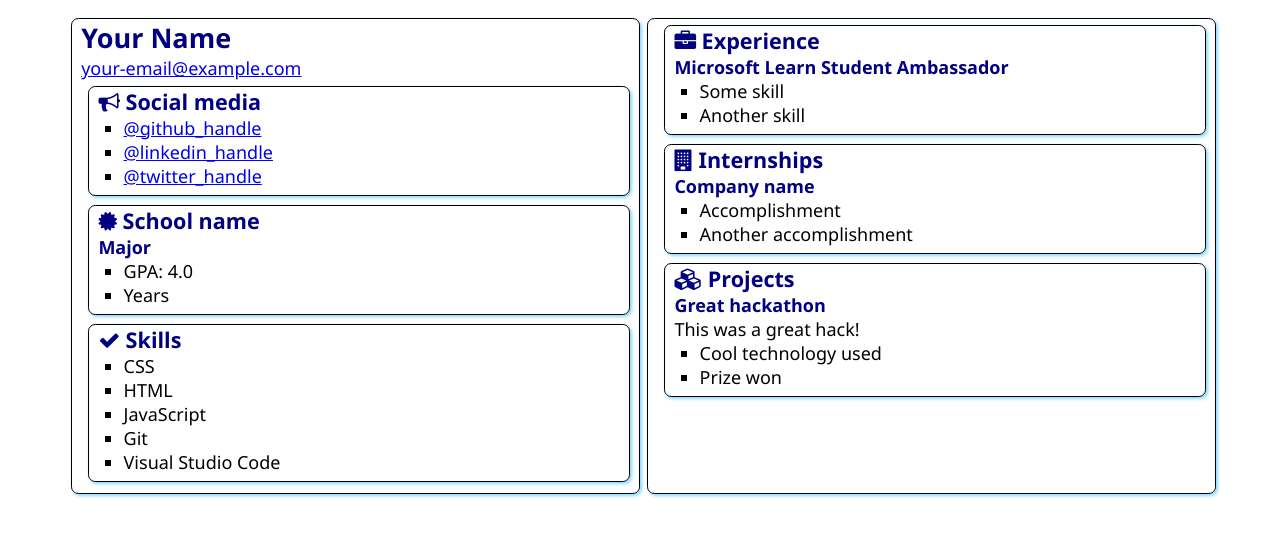
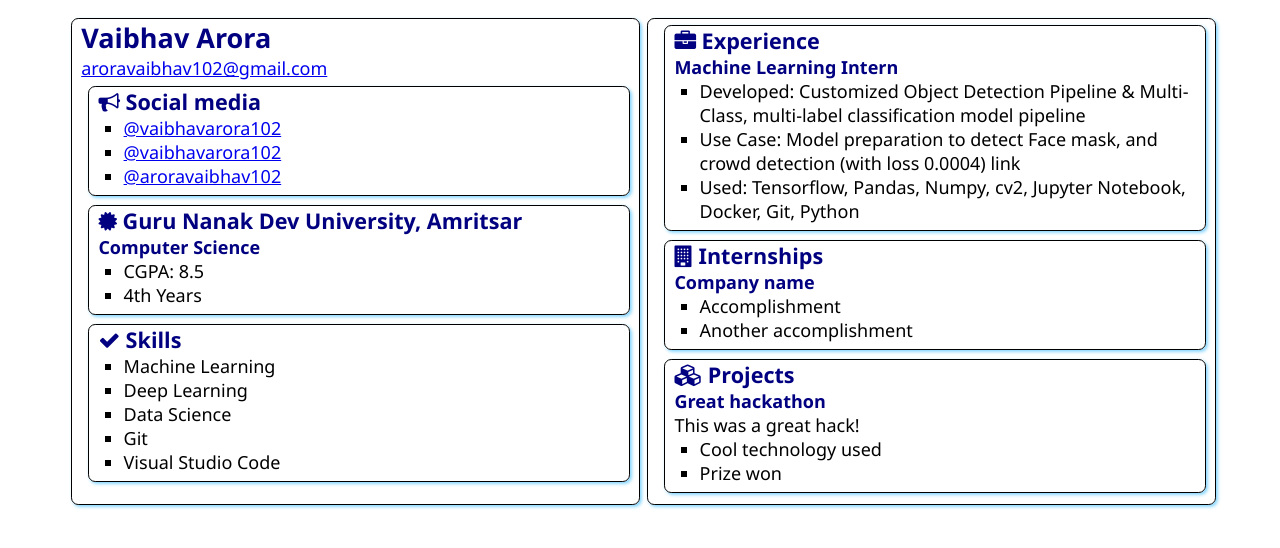
Before and after one commit to vaibhavarora102/SATechnicalOnboarding, a plain HTML site: page src/index.html in a window 1280 px wide. Drawn offline with Linux system fonts and the light colour scheme.

Commit message:
Added my name and description

```diff
--- a/src/index.html
+++ b/src/index.html
@@ -12,8 +12,8 @@
 <body>
     <main>
         <article class="box">
-            <h1>Your Name</h1>
-            <div><a href="mailto:your.email@example.com">your-email@example.com</a></div>
+            <h1>Vaibhav Arora</h1>
+            <div><a href="mailto:aroravaibhav102@gmail.com">aroravaibhav102@gmail.com</a></div>
 
             <section class="box">
                 <h2>
@@ -21,9 +21,9 @@
                     Social media
                 </h2>
                 <ul>
-                    <li><a href="https://github.com/<handle>">@github_handle</a></li>
-                    <li><a href="https://linkedin.com/in/<handle>">@linkedin_handle</a></li>
-                    <li><a href="https://twitter.com/<handle>">@twitter_handle</a></li>
+                    <li><a href="https://github.com/vaibhavarora102">@vaibhavarora102</a></li>
+                    <li><a href="https://linkedin.com/in/vaibhavarora102">@vaibhavarora102</a></li>
+                    <li><a href="https://twitter.com/aroravaibhav102">@aroravaibhav102</a></li>
                 </ul>
             </section>
 
@@ -31,12 +31,12 @@
                 <div class="education">
                     <h2>
                         <i class="fa fa-certificate" aria-hidden="true"></i>
-                        School name
+                        Guru Nanak Dev University, Amritsar
                     </h2>
-                    <h3>Major</h3>
+                    <h3>Computer Science</h3>
                     <ul>
-                        <li>GPA: 4.0</li>
-                        <li>Years</li>
+                        <li>CGPA: 8.5</li>
+                        <li>4th Years</li>
                     </ul>
                 </div>
             </section>
@@ -47,9 +47,9 @@
                     Skills
                 </h2>
                 <ul>
-                    <li>CSS</li>
-                    <li>HTML</li>
-                    <li>JavaScript</li>
+                    <li>Machine Learning</li>
+                    <li>Deep Learning</li>
+                    <li>Data Science</li>
                     <li>Git</li>
                     <li>Visual Studio Code</li>
                 </ul>
@@ -61,10 +61,12 @@
                     <i class="fa fa-briefcase" aria-hidden="true"></i>
                     Experience
                 </h2>
-                <h3>Microsoft Learn Student Ambassador</h3>
+                <h3>Machine Learning Intern</h3>
                 <ul>
-                    <li>Some skill</li>
-                    <li>Another skill</li>
+                    <li>Developed: Customized Object Detection Pipeline & Multi-Class, multi-label classification model pipeline</li>
+                    <li>Use Case: Model preparation to detect Face mask, and crowd detection (with loss 0.0004) link
+                    </li>
+                    <li>Used: Tensorflow, Pandas, Numpy, cv2, Jupyter Notebook, Docker, Git, Python</li>
                 </ul>
             </section>
             <section class="box">
```
